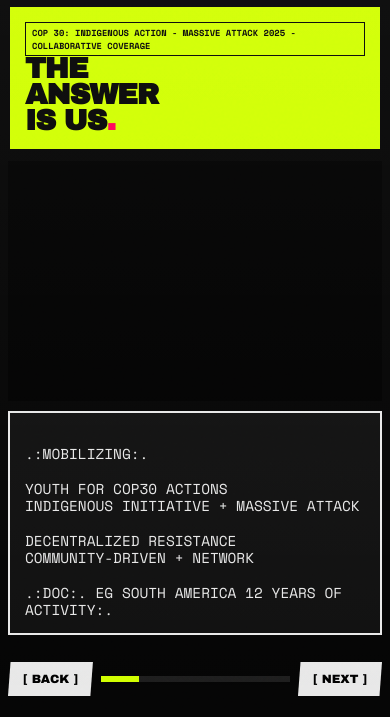
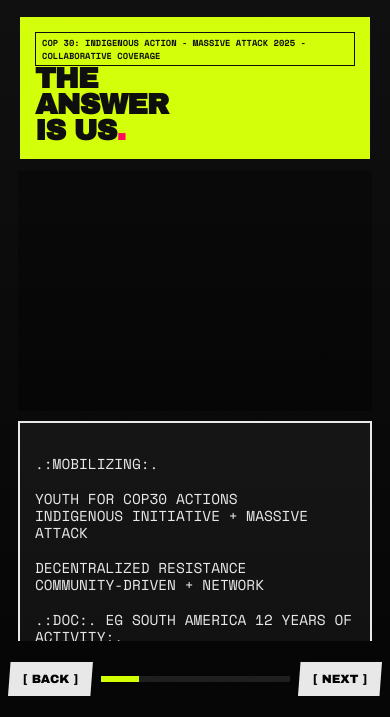
Before and after one commit to HautlyS/SP-COVERAGE, a plain HTML site: page index.html in a window 390 px wide. Shown: the part 127-844 px from the top of the page. Drawn offline with nearby package versions, Linux system fonts and the light colour scheme.

Commit message:
Fix gray screen on mobile slides - ensure proper positioning

```diff
--- a/index.html
+++ b/index.html
@@ -923,9 +923,12 @@
                 overflow-y: auto;
                 overflow-x: hidden;
                 gap: 15px;
-                padding: 0;
-                position: relative;
+                padding: 10px;
+                position: absolute;
                 height: 100%;
+                width: 100%;
+                top: 0;
+                left: 0;
             }
 
             .slide > * {
@@ -933,6 +936,11 @@
                 grid-column: unset !important;
                 grid-row: unset !important;
                 flex-shrink: 0;
+                position: relative !important;
+            }
+
+            .slide .poster-frame {
+                position: relative !important;
             }
 
             .block { padding: 20px; min-height: auto; }
@@ -993,7 +1001,7 @@
 
             .slide {
                 gap: 12px;
-                padding: 0;
+                padding: 10px;
             }
 
             .block {
```
